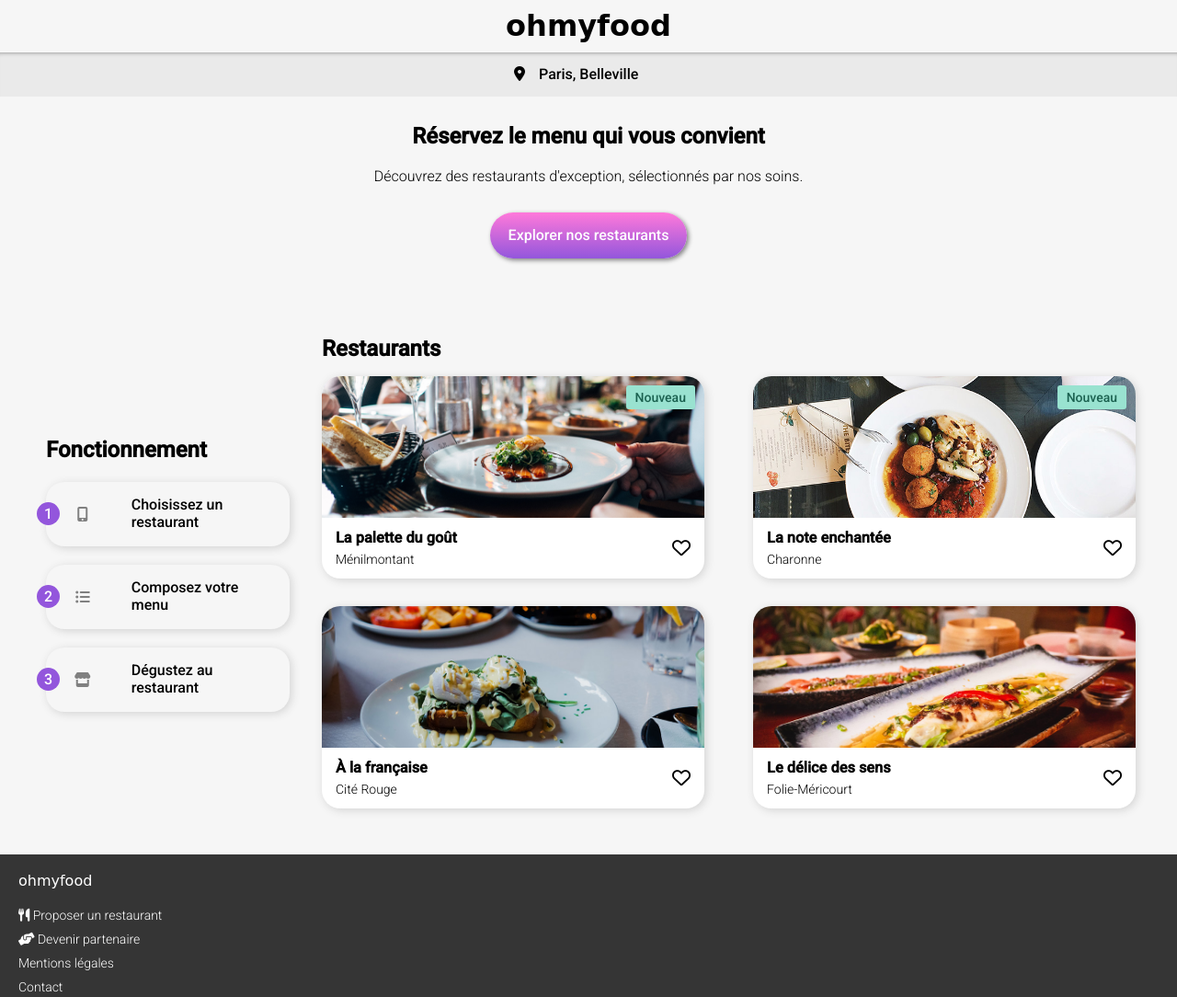
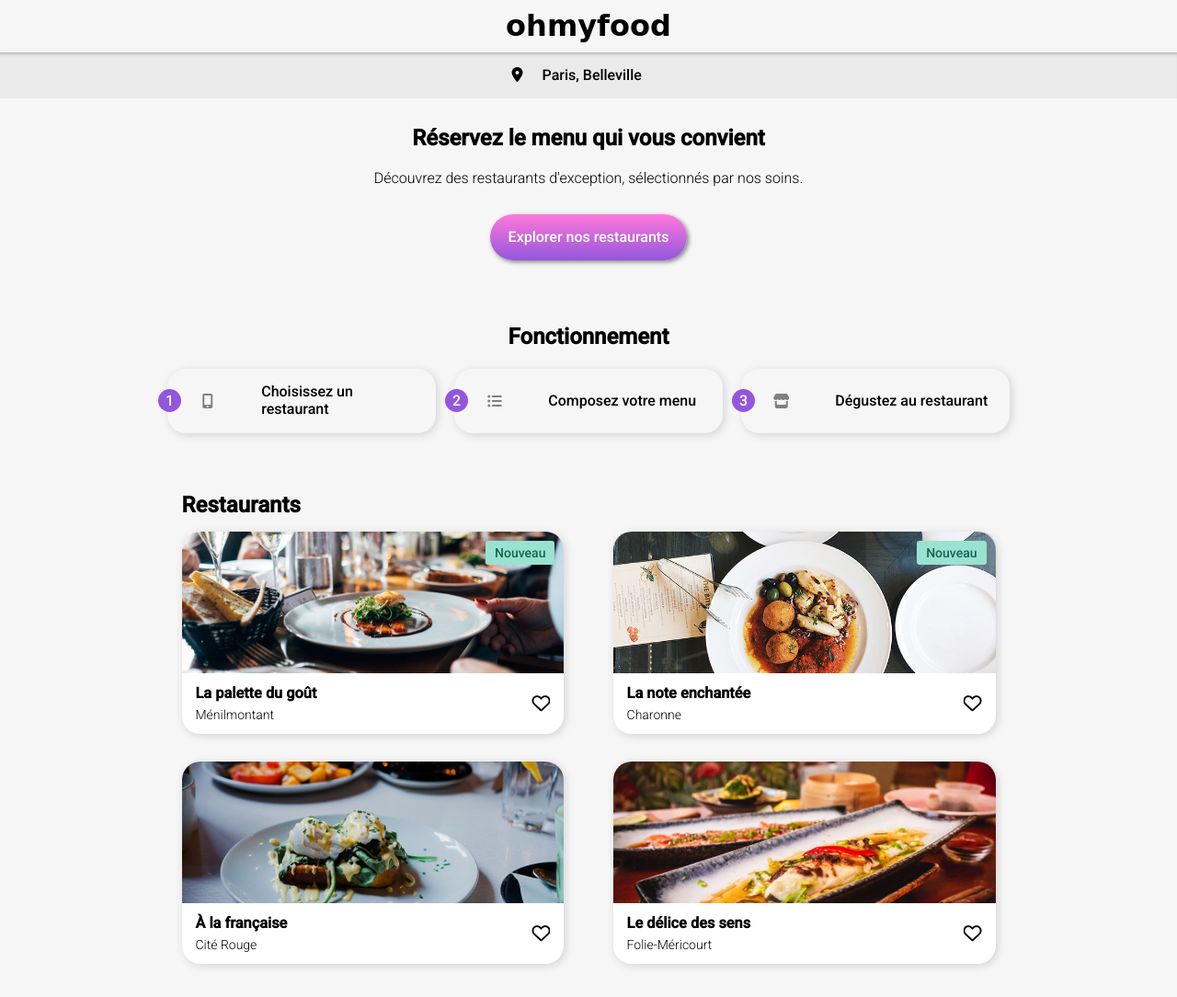
Before and after one commit to KLdvl/OC_P3_Ohmyfood, a website: page index.html in a window 1280 px wide. Shown: the top 1084 px of the page at 92% size. Drawn offline with nearby package versions, Linux system fonts and the light colour scheme; a web font is replaced by a local one.

Commit message:
Modif hover recherche & steps dekstop

```diff
--- a/index.html
+++ b/index.html
@@ -29,11 +29,11 @@
   <body>
     <!-- Loader -->
 
-    <div class="container">
+    <!-- <div class="container">
       <span>oh </span>
       <span>my </span>
       <span>food</span>
-    </div>
+    </div> -->
     <div class="page">
       <div class="wrap">
         <!-- Début du header -->
@@ -50,6 +50,7 @@
               type="search"
               value="Paris, Belleville"
               class="header__searchbar--input"
+              placeholder="Votre localisation"
             />
           </form>
           <section class="header__intro">
--- a/sass/layouts/_header.scss
+++ b/sass/layouts/_header.scss
@@ -19,8 +19,18 @@
     &--input {
       padding-left: 15px;
       width: 150px;
-      border: none;
+      border: 1px solid transparent;
       background-color: $grey;
+      margin-left: 5px;
+      &:hover {
+        border: 1px solid black;
+        border-radius: 10px;
+        box-shadow: 2px 2px 5px grey;
+      }
+      &:focus {
+        border-radius: 10px;
+        box-shadow: 2px 2px 5px grey;
+      }
     }
   }
   &__intro {
--- a/sass/utils/_responsive.scss
+++ b/sass/utils/_responsive.scss
@@ -31,9 +31,17 @@ $tablet-down: "only screen and (max-width: #{$tablet})";
     display: flex;
     margin: 0 30px;
     align-items: center;
+    flex-direction: column;
   }
   .functionning {
-    width: 25%;
+    min-width: 80%;
+    padding: 20px;
+    &__title {
+      text-align: center;
+    }
+    &__steps {
+      flex-direction: row;
+    }
   }
   .restaurants {
     width: 75%;
```
Also changed, not shown: public/css/style.css, 1 other file.
